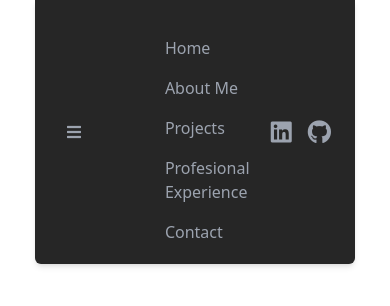
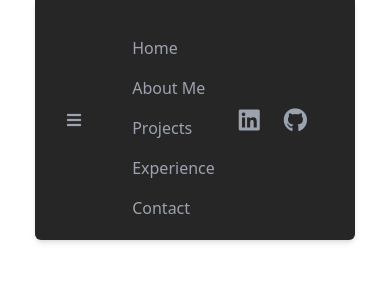
Before and after one commit to MemoCSales/Portfolio, a website built with Vite: page index.html in a window 390 px wide. Both pictures are taken after a click on the button 74 px from the left and 40 px from the top of the page. Built offline with nearby package versions, Linux system fonts and the light colour scheme.

Commit message:
customizing nav menu

```diff
--- a/index.html
+++ b/index.html
@@ -12,7 +12,7 @@
 		<header id="header" class="container mx-auto ">
 			<nav id="nav-bar" class="container mx-auto px-6 tablet:px-8 laptop:px-10 desktop:px-12 py-5 flex justify-between items-center bg-neutral-800 rounded-b-md shadow-md">
 				<!-- Hamburger menu for mobile -->
-				 <div class="w-full flex justify-between items-center">
+				 <div class="w-full tablet:w-auto flex justify-between items-center">
 					 <div class="tablet:hidden">
 						<button class="mobile-menu-button p-2">
 							<i class="fas fa-bars text-gray-400"></i>
@@ -25,12 +25,12 @@
 						 <a class="nav-link" href="#home">Home</a>
 						 <a class="nav-link" href="#about">About Me</a>
 						 <a class="nav-link" href="#projects">Projects</a>
-						 <a class="nav-link" href="#experience">Profesional Experience</a>
+						 <a class="nav-link" href="#experience">Experience</a>
 						 <a class="nav-link" href="#contact">Contact</a>
 						</div>
 					</div>
 					<!-- Desktop Navigation -->
-					<div class="hidden tablet:flex flex-col tablet:flex-row tablet:space-x-6">
+					<div class="hidden tablet:flex tablet:flex-col laptop:flex-row tablet:space-y-4 laptop:space-y-0 laptop:space-x-20">
 						<a class="nav-link" href="#home">Home</a>
 						<a class="nav-link" href="#about">About Me</a>
 						<a class="nav-link" href="#projects">Projects</a>
@@ -39,7 +39,7 @@
 					</div>
 					<!-- Social icons moved to top level for mobile -->
 					 <div>
-						 <div class="flex space-x-4">
+						 <div class="flex space-x-6  mobile:px-6 tablet:px-10">
 							 <a class="icon-link text-2xl" href="https://www.linkedin.com/in/manuel-guillermo-cruz-sales-logistics07/">
 								 <i class="fab fa-linkedin"></i>
 							 </a>
@@ -50,11 +50,11 @@
 					 </div>
 			</nav>
 		</header>
-		<!-- <main>
-			<section id="home" class="hero-section">
+		<main>
+			<!-- <section id="home" class="hero-section">
 				<h1>Oh yeah</h1>
-			</section>
-			<section id="about" class="about-me">
+			</section> -->
+			<!-- <section id="about" class="about-me">
 				<h1>About me. oh  yeah</h1>
 			</section>
 			<section id="projects" class="project-grid">
@@ -65,9 +65,9 @@
 			</section>
 			<section id="contact" class="contact">
 				<h1>Oh yeah contact me</h1>
-			</section>
+			</section> -->
 		</main>
-		<footer>
+		<!-- <footer>
 			<h1>Made with love!</h1>
 		</footer> -->
 		<script src="src/scripts/script.js"></script>
```
